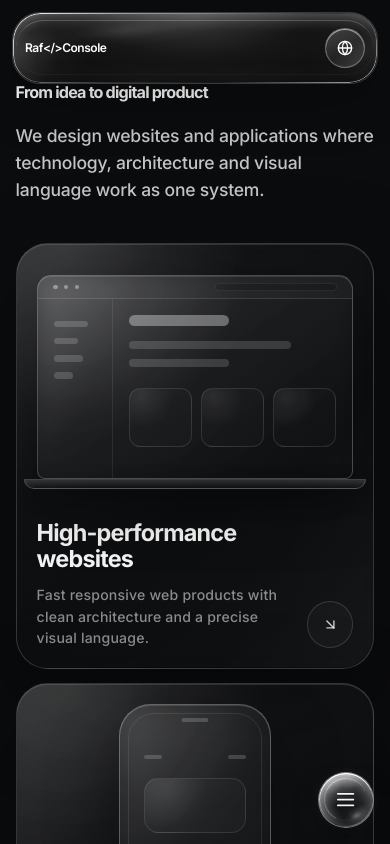
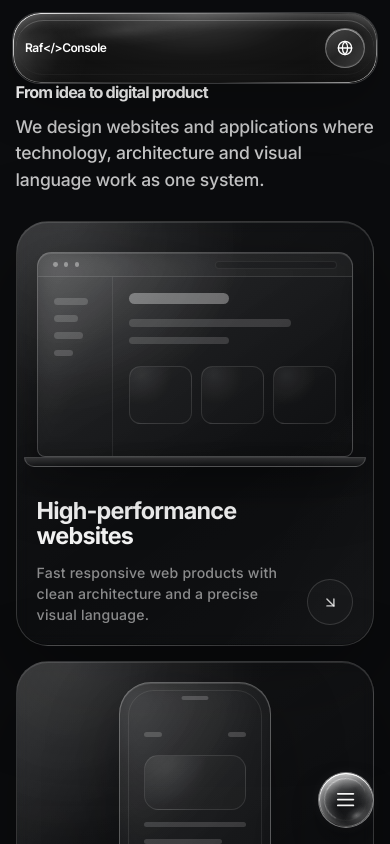
Before and after one commit to Raf0707/raf_console_studio-main, a Next.js app: page /main in a window 390 px wide. Shown: the top 844 px of the page. Built offline with nearby package versions, Linux system fonts and the light colour scheme.

Commit message:
fix(v4): lift showcase cards and tighten hero text spacing

```diff
--- a/src/components/navbar-v4.css
+++ b/src/components/navbar-v4.css
@@ -175,6 +175,15 @@ section[aria-labelledby="hero-title"] h1#hero-title {
     text-wrap: nowrap !important;
 }
 
+/* Tighten the text block and lift the showcase cards into the first viewport. */
+section[aria-labelledby="hero-title"] h1#hero-title + p {
+    margin-top: clamp(1rem, 1.55vw, 1.45rem) !important;
+}
+
+section[aria-labelledby="hero-title"] header + div {
+    margin-top: clamp(2rem, 3.2vw, 3.15rem) !important;
+}
+
 @media (max-width: 48rem) {
     section[aria-labelledby="hero-title"] {
         padding-top:
@@ -188,4 +197,12 @@ section[aria-labelledby="hero-title"] h1#hero-title {
         font-size: clamp(0.72rem, 4.15vw, 2rem) !important;
         letter-spacing: -0.052em !important;
     }
+
+    section[aria-labelledby="hero-title"] h1#hero-title + p {
+        margin-top: 0.85rem !important;
+    }
+
+    section[aria-labelledby="hero-title"] header + div {
+        margin-top: 1.7rem !important;
+    }
 }
```
